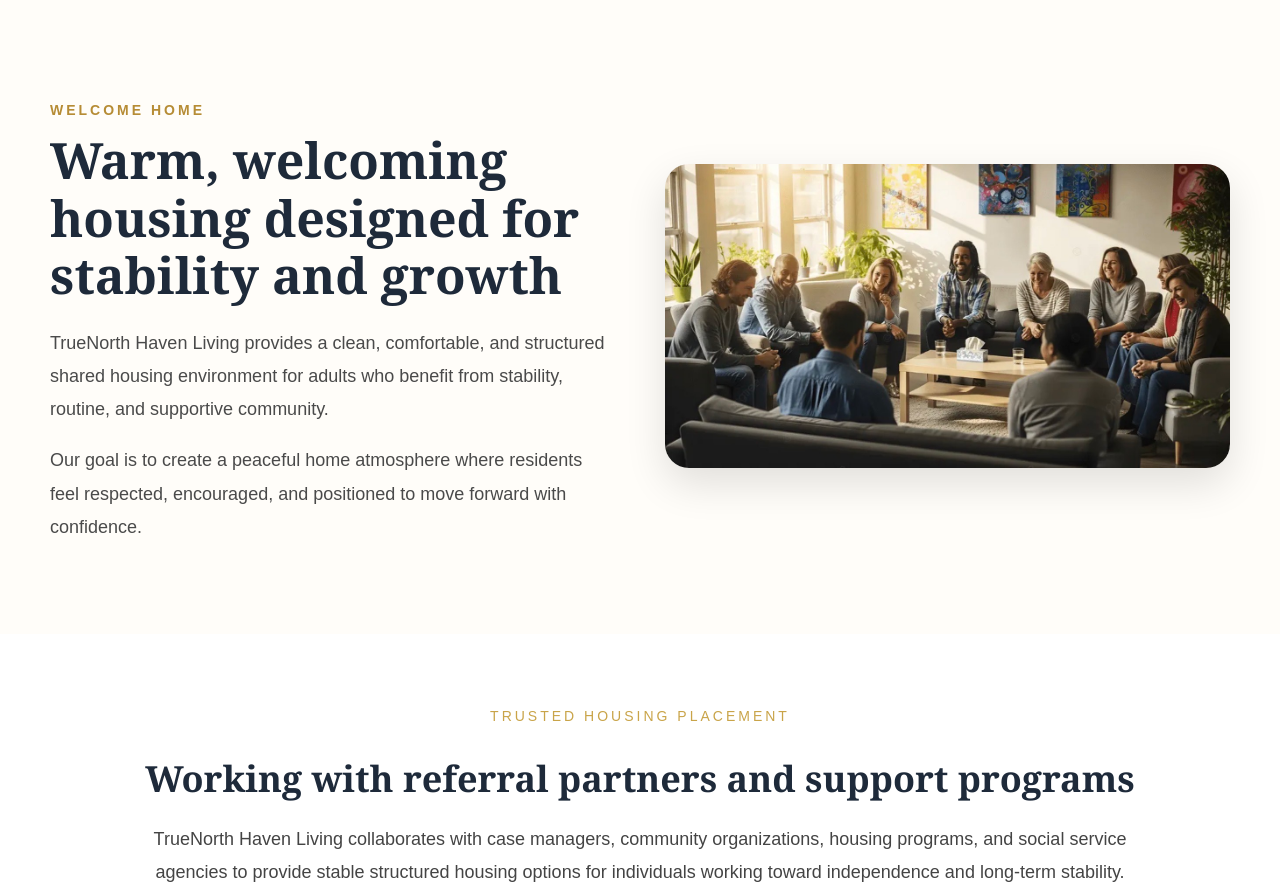
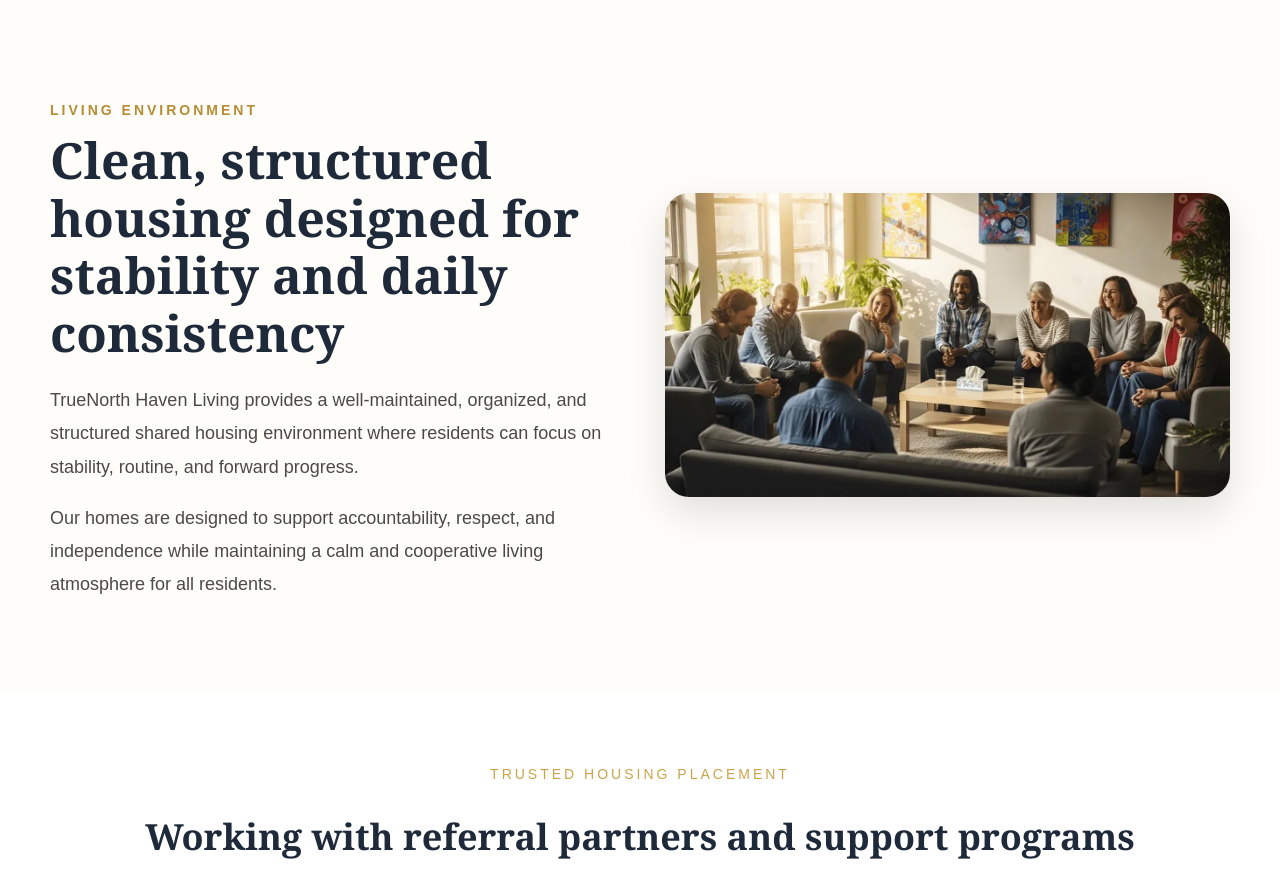
Before and after one commit to TrueNorthHaven/truenorth-haven-living, a Next.js app: page / in a window 1280 px wide. Shown: the part 939-1827 px from the top of the page. Built offline with nearby package versions, Linux system fonts and the light colour scheme.

Commit message:
Update Community.tsx

```diff
--- a/app/components/Community.tsx
+++ b/app/components/Community.tsx
@@ -1,7 +1,7 @@
 export default function Community() {
   return (
     <section
-  className="fade-in"
+      className="fade-in"
       id="community"
       style={{
         padding: "90px 20px",
@@ -31,7 +31,7 @@ export default function Community() {
               fontWeight: 700,
             }}
           >
-            Welcome Home
+            Living Environment
           </p>
 
           <h2
@@ -42,7 +42,7 @@ export default function Community() {
               color: "#1E2A3A",
             }}
           >
-            Warm, welcoming housing designed for stability and growth
+            Clean, structured housing designed for stability and daily consistency
           </h2>
 
           <p
@@ -54,9 +54,9 @@ export default function Community() {
               fontFamily: "Arial, sans-serif",
             }}
           >
-            TrueNorth Haven Living provides a clean, comfortable, and
-            structured shared housing environment for adults who benefit from
-            stability, routine, and supportive community.
+            TrueNorth Haven Living provides a well-maintained, organized, and
+            structured shared housing environment where residents can focus on
+            stability, routine, and forward progress.
           </p>
 
           <p
@@ -68,16 +68,16 @@ export default function Community() {
               margin: 0,
             }}
           >
-            Our goal is to create a peaceful home atmosphere where residents
-            feel respected, encouraged, and positioned to move forward with
-            confidence.
+            Our homes are designed to support accountability, respect, and
+            independence while maintaining a calm and cooperative living
+            atmosphere for all residents.
           </p>
         </div>
 
         <div>
           <img
             src="/community-support.jpg"
-            alt="Supportive community environment"
+            alt="Structured shared living environment"
             style={{
               width: "100%",
               borderRadius: "24px",
```
